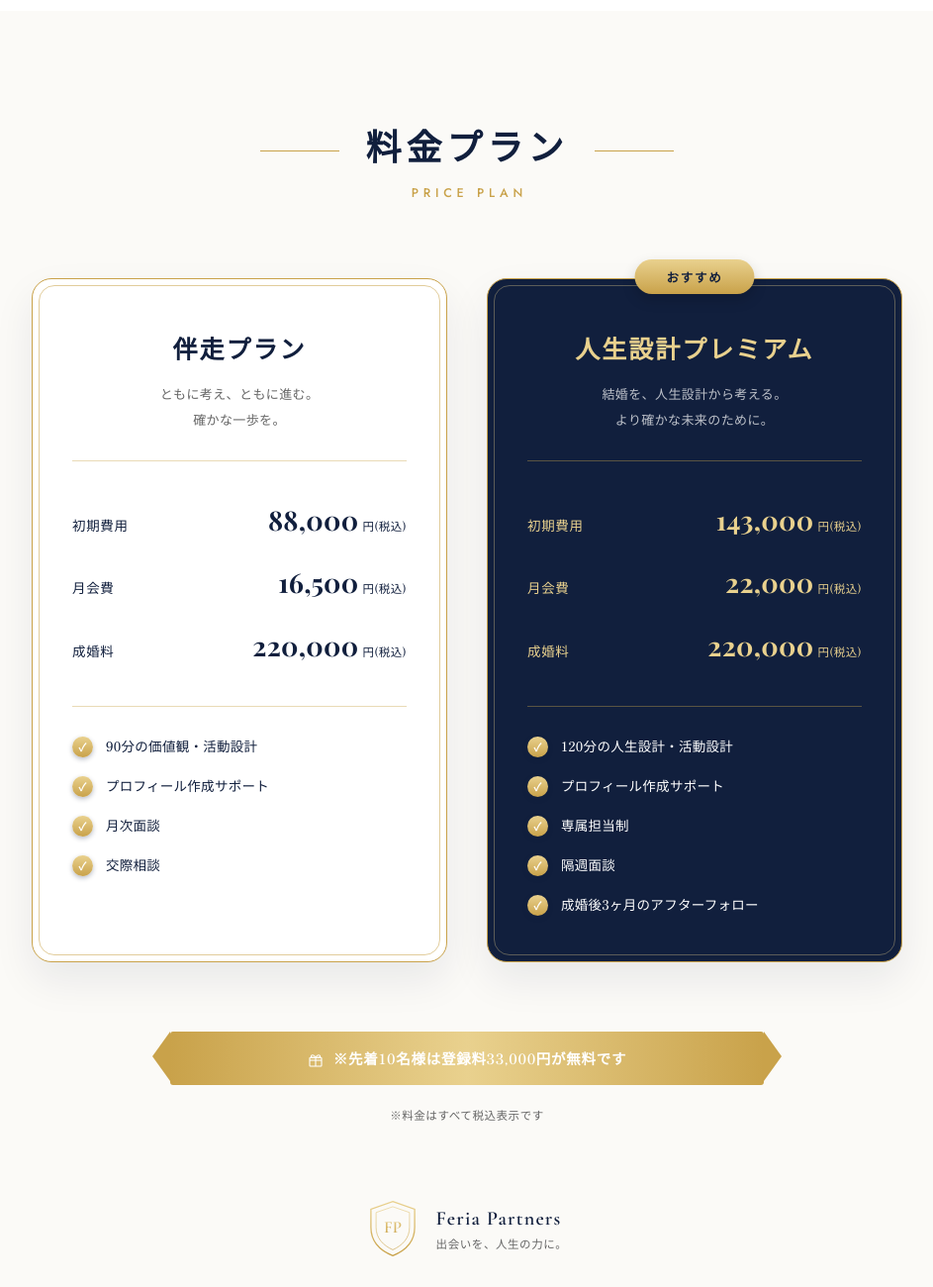
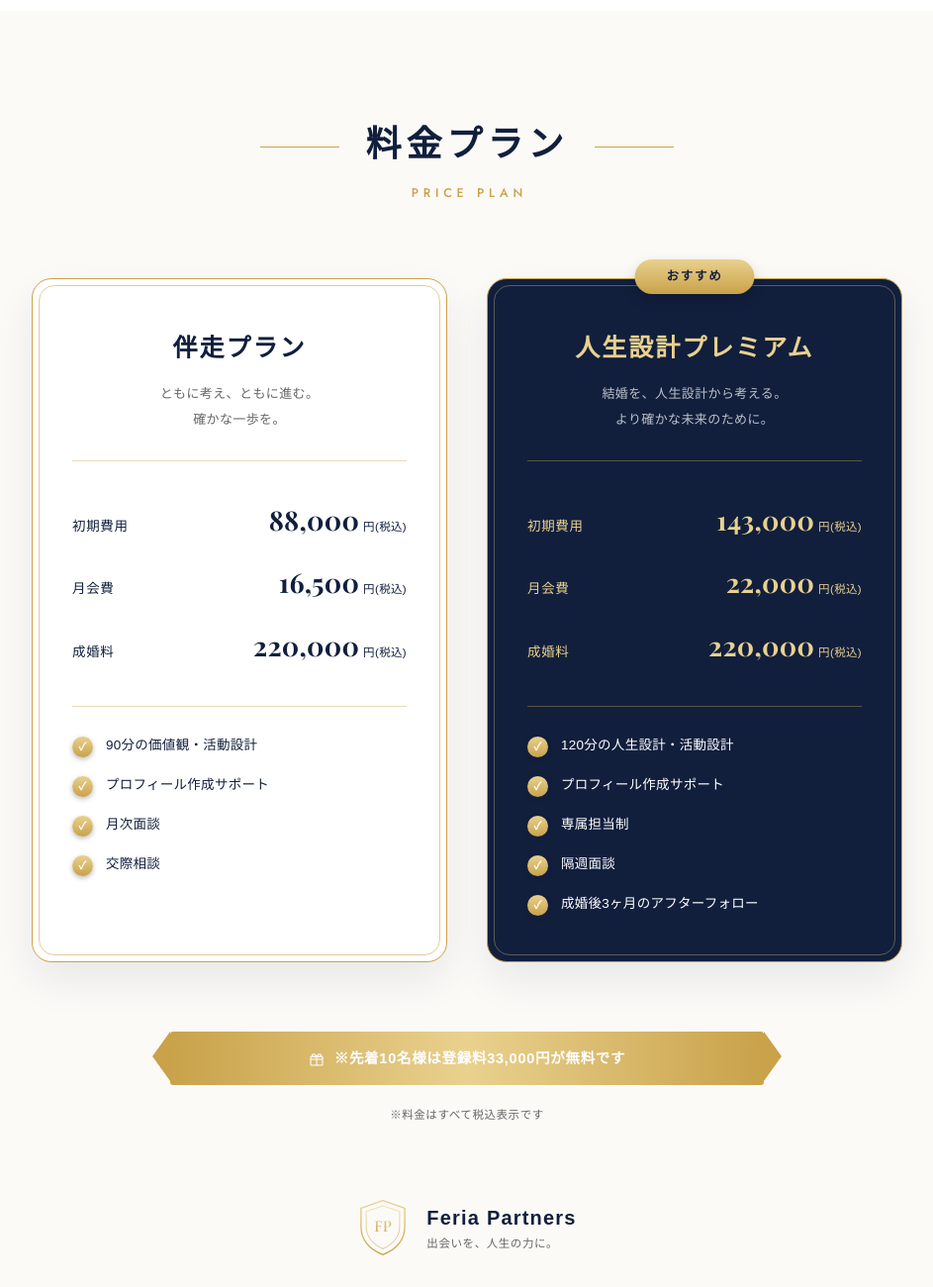
Before and after one commit to morisawa-hibiki/feria-partners, a plain HTML site: page index.html in a window 1280 px wide. Shown: the part 3720-5020 px from the top of the page at 99% size, without its empty margins (168-1111 px from the left). Drawn offline with nearby package versions, Linux system fonts and the light colour scheme.

Commit message:
更新内容を書く

```diff
--- a/index.html
+++ b/index.html
@@ -180,7 +180,7 @@
   .price-head{text-align:center;}
   .price-head .line{display:inline-block;width:80px;height:1px;background:var(--gold);vertical-align:middle;margin:0 26px 10px;}
   .price-head h2{
-    font-family:var(--font-mincho);font-weight:600;font-size:clamp(26px,3.2vw,36px);
+    font-family:var(--font-body);font-weight:600;font-size:clamp(26px,3.2vw,36px);
     letter-spacing:.14em;color:var(--navy);display:inline-block;
   }
   .price-head .sub{
@@ -201,26 +201,26 @@
   .price-card .ribbon{
     position:absolute;top:-20px;left:50%;transform:translateX(-50%);z-index:2;
     background:linear-gradient(180deg,var(--gold-light),var(--gold));color:var(--navy);
-    font-family:var(--font-mincho);font-weight:600;font-size:12.5px;letter-spacing:.14em;
+    font-family:var(--font-body);font-weight:600;font-size:12.5px;letter-spacing:.14em;
     padding:9px 32px;border-radius:20px;box-shadow:0 6px 14px rgba(0,0,0,.16);
   }
   .price-card h3{
-    font-family:var(--font-mincho);font-weight:700;font-size:25px;letter-spacing:.08em;text-align:center;color:var(--navy);
+    font-family:var(--font-body);font-weight:700;font-size:25px;letter-spacing:.08em;text-align:center;color:var(--navy);
   }
   .price-card.premium h3{color:var(--gold-light);}
   .price-card .p-tagline{
-    font-family:var(--font-mincho);font-weight:400;font-size:13px;line-height:2;letter-spacing:.03em;
+    font-family:var(--font-body);font-weight:400;font-size:13px;line-height:2;letter-spacing:.03em;
     text-align:center;color:var(--gray);margin-top:16px;
   }
   .price-card.premium .p-tagline{color:rgba(255,255,255,.72);}
   .price-card hr{border:none;border-top:1px solid rgba(201,162,74,.4);margin:28px 0;}
   .price-rows .row{display:flex;justify-content:space-between;align-items:baseline;padding:13px 0;}
-  .price-rows .label{font-family:var(--font-mincho);font-size:13.5px;font-weight:500;letter-spacing:.05em;color:var(--navy);}
+  .price-rows .label{font-family:var(--font-body);font-size:13.5px;font-weight:500;letter-spacing:.05em;color:var(--navy);}
   .price-card.premium .price-rows .label{color:var(--gold-light);}
   .price-rows .value{font-family:var(--font-didot);font-weight:700;font-size:27px;letter-spacing:.01em;color:var(--navy);}
   .price-card.premium .price-rows .value{color:var(--gold-light);}
-  .price-rows .value small{font-family:var(--font-mincho);font-weight:400;font-size:11.5px;margin-left:4px;letter-spacing:.03em;}
-  .checklist li{display:flex;align-items:flex-start;gap:13px;font-family:var(--font-mincho);font-weight:500;font-size:13.5px;letter-spacing:.02em;line-height:1.7;color:var(--navy);margin-bottom:17px;}
+  .price-rows .value small{font-family:var(--font-body);font-weight:400;font-size:11.5px;margin-left:4px;letter-spacing:.03em;}
+  .checklist li{display:flex;align-items:flex-start;gap:13px;font-family:var(--font-body);font-weight:500;font-size:13.5px;letter-spacing:.02em;line-height:1.7;color:var(--navy);margin-bottom:17px;}
   .checklist li:last-child{margin-bottom:0;}
   .price-card.premium .checklist li{color:#fff;}
   .checklist li::before{
@@ -233,7 +233,7 @@
   .price-banner{
     position:relative;max-width:600px;margin:70px auto 0;padding:17px 44px;text-align:center;
     background:linear-gradient(90deg,var(--gold),var(--gold-light),var(--gold));color:#fff;
-    font-family:var(--font-mincho);font-weight:600;font-size:14.5px;letter-spacing:.05em;border-radius:3px;
+    font-family:var(--font-body);font-weight:600;font-size:14.5px;letter-spacing:.05em;border-radius:3px;
   }
   .price-banner .gift{margin-right:10px;display:inline-flex;vertical-align:middle;}
   .price-banner .gift svg{width:16px;height:16px;vertical-align:middle;}
@@ -242,13 +242,13 @@
   }
   .price-banner::before{left:-18px;border-right:18px solid var(--gold);}
   .price-banner::after{right:-18px;border-left:18px solid var(--gold);}
-  .price-note{text-align:center;font-family:var(--font-mincho);font-size:11.5px;letter-spacing:.05em;color:var(--gray);margin-top:22px;}
+  .price-note{text-align:center;font-family:var(--font-body);font-size:11.5px;letter-spacing:.05em;color:var(--gray);margin-top:22px;}
 
   .price-brand{display:flex;align-items:center;justify-content:center;gap:18px;margin-top:76px;}
   .price-brand img{width:60px;height:auto;}
   .price-brand .crest{flex-shrink:0;}
   .price-brand .brand-text{display:flex;flex-direction:column;}
-  .price-brand .brand-text strong{font-family:'Cormorant Garamond',serif;font-weight:600;font-size:20px;color:var(--navy);letter-spacing:.06em;}
+  .price-brand .brand-text strong{font-family:var(--font-body);font-weight:600;font-size:20px;color:var(--navy);letter-spacing:.06em;}
   .price-brand .brand-text span{font-size:11.5px;color:var(--gray);margin-top:4px;letter-spacing:.05em;}
 
   @media(max-width:760px){
```
